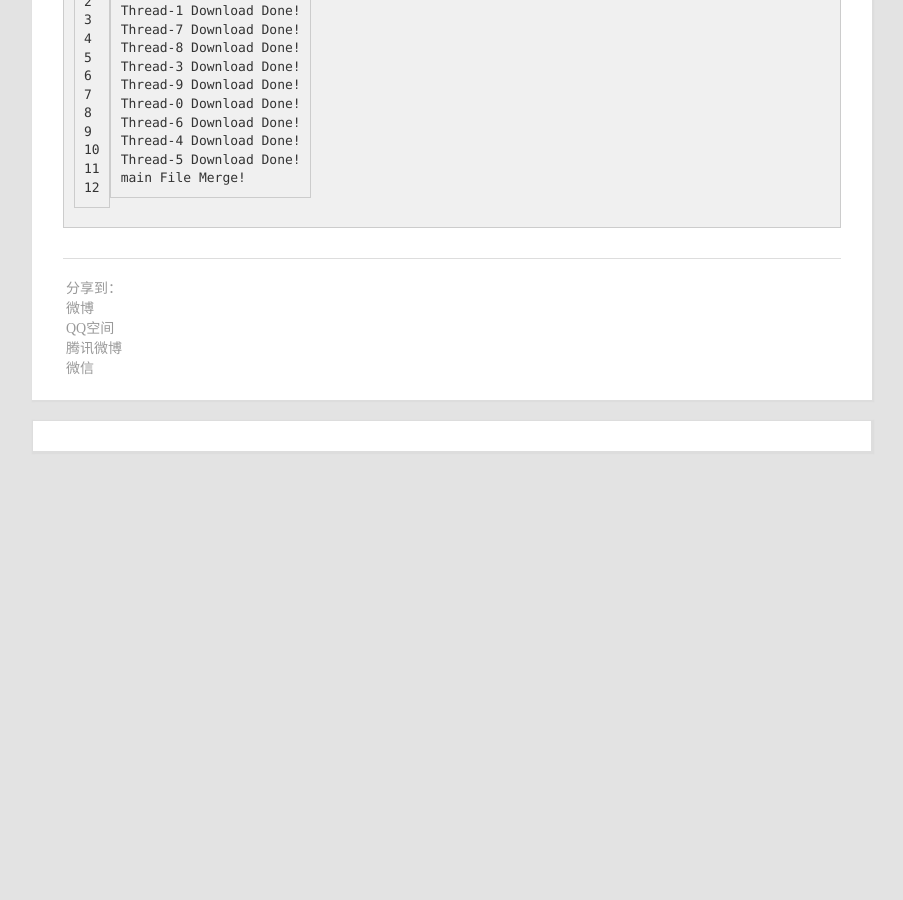
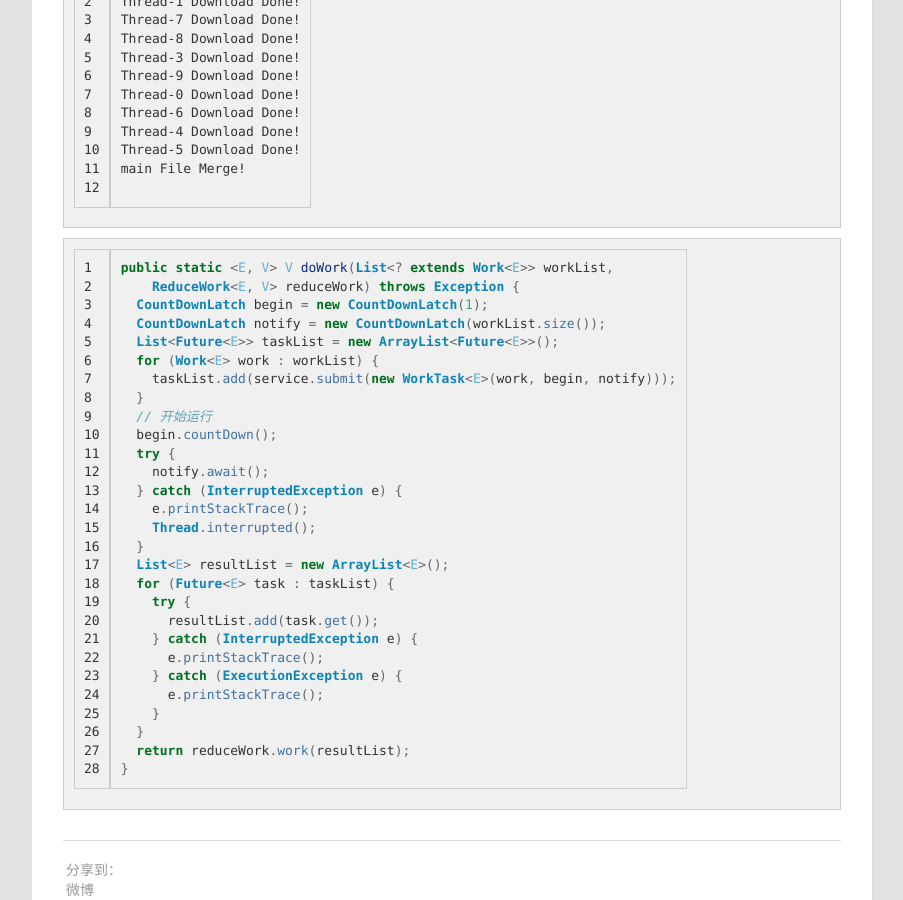
Before and after one commit to tomgg/tomgg.github.io, a Jekyll site: the page built from _posts/2016-07-21-java-thread-CountDownLatch.md, in a window 1280 px wide and 900 px high, scrolled down 1046 px. Shown: the whole window, without its empty margins (53-956 px from the left). Built offline with Jekyll 4.4.1, drawn with Linux system fonts in a browser that asks for light colours; nearby versions of some CDN libraries; comment, search, counter and statistics services are not loaded; before the commit the page ends 1518 px from its top, so only the background shows below that.

Commit message:
no message

````diff
--- a/_posts/2016-07-21-java-thread-CountDownLatch.md
+++ b/_posts/2016-07-21-java-thread-CountDownLatch.md
@@ -48,7 +48,6 @@ public class CountDownLatchTest {
 ```
 
 ```
-
 Thread-2 Download Done!
 Thread-1 Download Done!
 Thread-7 Download Done!
@@ -60,4 +59,37 @@ Thread-6 Download Done!
 Thread-4 Download Done!
 Thread-5 Download Done!
 main File Merge!
+
 ```
+
+
+```java
+public static <E, V> V doWork(List<? extends Work<E>> workList,
+    ReduceWork<E, V> reduceWork) throws Exception {
+  CountDownLatch begin = new CountDownLatch(1);
+  CountDownLatch notify = new CountDownLatch(workList.size());
+  List<Future<E>> taskList = new ArrayList<Future<E>>();
+  for (Work<E> work : workList) {
+    taskList.add(service.submit(new WorkTask<E>(work, begin, notify)));
+  }
+  // 开始运行
+  begin.countDown();
+  try {
+    notify.await();
+  } catch (InterruptedException e) {
+    e.printStackTrace();
+    Thread.interrupted();
+  }
+  List<E> resultList = new ArrayList<E>();
+  for (Future<E> task : taskList) {
+    try {
+      resultList.add(task.get());
+    } catch (InterruptedException e) {
+      e.printStackTrace();
+    } catch (ExecutionException e) {
+      e.printStackTrace();
+    }
+  }
+  return reduceWork.work(resultList);
+}
+```
````
Also changed, not shown: other parts of _posts/2016-07-21-java-thread-CountDownLatch.md (+1 -1 lines).
